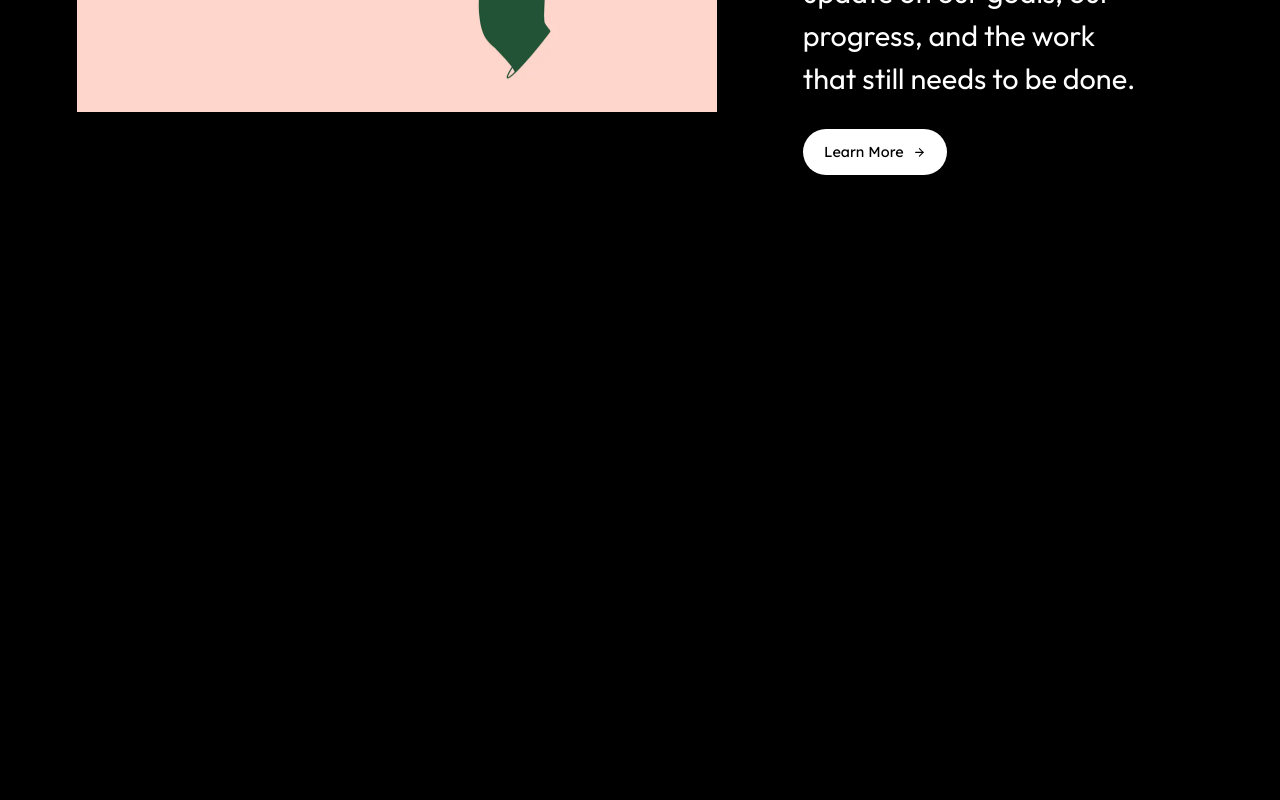
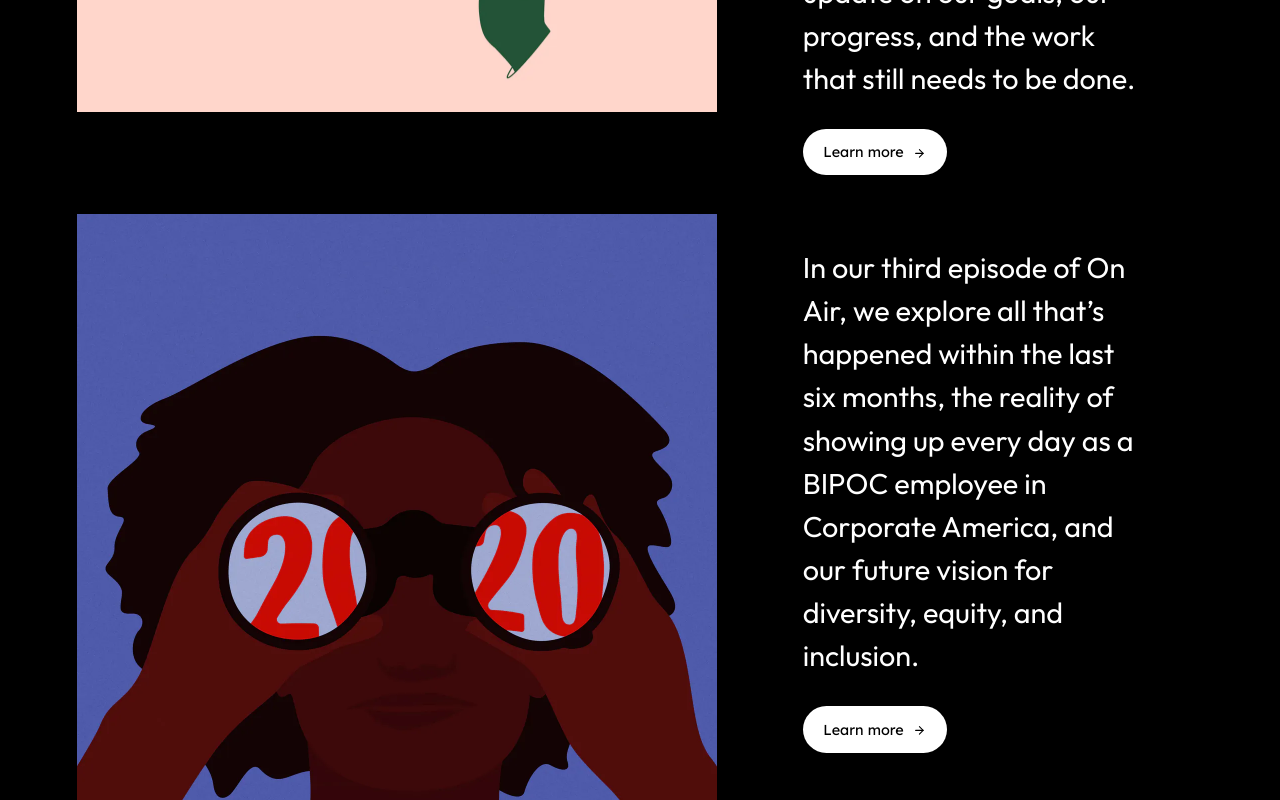
Before and after one commit to nedu-m/fp-ableton, a React (Create React App) app: page / in a window 1280 px wide. Shown: the part 1320-2120 px from the top of the page. Before the commit the page ends 1534 px from the top, so only its background shows below. Built offline with nearby package versions, Linux system fonts and the light colour scheme.

Commit message:
added react helmet to handle meta and links

```diff
--- a/package.json
+++ b/package.json
@@ -16,6 +16,7 @@
     "framer-motion": "^6.3.2",
     "react": "^18.1.0",
     "react-dom": "^18.1.0",
+    "react-helmet": "^6.1.0",
     "react-icons": "^4.3.1",
     "react-router-dom": "^6.3.0",
     "react-scripts": "5.0.1",
--- a/src/App.js
+++ b/src/App.js
@@ -7,11 +7,22 @@ import Hero from "./components/Hero/Hero";
 import Videoplayer from "./components/Videoplayer/Videoplayer";
 import BackgroundText from "./components/BackgroundText/BackgroundText";
 import Works from "./components/Works/Works";
+import { Helmet } from "react-helmet";
 
 
 function App() {
   return (
-    <ThemeProvider theme={Theme}>
+    <>
+      <Helmet>
+        <title>
+          Instrument | A creative agency.
+        </title>
+        <meta name="description" content="Instrument is a creative agency" />
+        <meta data-n-head="ssr" data-hid="og:image" property="og:image" content="https://images.prismic.io/instrument-v5/83967c1c-120b-44c7-89ae-1066bb39f59a_Instrument-homepage-prismic-social.png?auto=compress,format"></meta>
+        <link data-n-head="ssr" rel="icon" type="image/x-icon" href="https://www.instrument.com/favicon.ico" />
+      </Helmet>
+
+      <ThemeProvider theme={Theme}>
       <BrowserRouter>
         <GlobalStyle />
         <Routes>
@@ -23,6 +34,7 @@ function App() {
       <BackgroundText />
       <Works />
     </ThemeProvider>
+    </>
   );
 }
 
--- a/src/components/Button/Button.jsx
+++ b/src/components/Button/Button.jsx
@@ -6,7 +6,7 @@ export const ButtonContainer = styled.button`
   flex-direction: row;
   place-content: center;
   align-items: center;
-  gap: 0.56rem;
+  gap: 0.66rem;
   background: ${props => props.theme.colors.white};
   border-radius: 2rem;
   width: 9rem;
@@ -32,10 +32,12 @@ export const ButtonLink = styled.a`
   font-weight: 400;
   font-size: 0.9rem;
   font-family: 'Lexend Deca', sans-serif;
+  gap: 0.6rem;
 `;
 
 export const ButtonIcon = styled(FiArrowRight)`
   font-size: 0.8rem;
-  display: flex;
+  display: center;
   place-content: center;
+  margin-top: 0.2rem;
 `;
--- a/src/components/Works/Works.jsx
+++ b/src/components/Works/Works.jsx
@@ -13,29 +13,45 @@ import {
   ButtonContainer
 } from '../Button/Button';
 
-import firstImage from "../../assets/images/image1.png";
-import secondImage from "../../assets/images/image2.jpg";
-// import thirdImage from "../../assets/images/image3.jpg";
+import { worksData } from "./data";
+
+// import firstImage from "../../assets/images/image1.png";
+// import secondImage from "../../assets/images/image2.jpg";
+// // import thirdImage from "../../assets/images/image3.jpg";
 
 const Works = () => {
+  const [tab, setTab] = React.useState(0);
+
+  const handleTab = (index) => {
+    setTab(index);
+  };
+
   return (
-    <WorkContainer>
+    <>
+      {worksData.map((work, index) => {
+        return (
+          <WorkContainer
+            onLoad={() => handleTab(index)}
+            key={work.id}
+            isActive={tab === index ? true : false}
+          >
             <WorkImageContainer>
-        <WorkImage src={firstImage} />
+              <WorkImage src={work.image} />
             </WorkImageContainer>
             <WorkDescriptionContainer>
-        <WorkDescription>
-          In the summer of 2020, we reported our representation data
-          and committed to doing so annually. One year later, we are pleased to share an update on our goals,
-          our progress, and the work that still needs to be done.
-        </WorkDescription>
+              <WorkDescription>{work.description}</WorkDescription>
               <ButtonContainer>
-          <ButtonLink to="/">Learn More</ButtonLink>
+                <ButtonLink>
+                  Learn more
                   <ButtonIcon />
+                </ButtonLink>
               </ButtonContainer>
             </WorkDescriptionContainer>
           </WorkContainer>
         )
+      })}
+    </>
+  )
 };
 
 export default Works;
--- a/src/components/Works/Works.styled.jsx
+++ b/src/components/Works/Works.styled.jsx
@@ -25,6 +25,7 @@ export const WorkImage = styled.img`
   width: 50vw;
   border: 0;
   grid-row-start: 1;
+  grid-auto-flow: dense;
 
   @media (max-width: 768px) {
     width: calc(100% + 60vw);
--- /dev/null
+++ b/src/components/Works/data.jsx
@@ -0,0 +1,22 @@
+import firstImage from "../../assets/images/image1.png";
+import secondImage from "../../assets/images/image2.jpg";
+import thirdImage from "../../assets/images/image3.jpg";
+
+
+export const worksData = [
+  {
+    id: 1,
+    description: "In the summer of 2020, we reported our representation data and committed to doing so annually. One year later, we are pleased to share an update on our goals, our progress, and the work that still needs to be done.",
+    image: firstImage,
+  },
+  {
+    id: 2,
+    description: "In our third episode of On Air, we explore all that’s happened within the last six months, the reality of showing up every day as a BIPOC employee in Corporate America, and our future vision for diversity, equity, and inclusion.",
+    image: secondImage,
+  },
+  {
+    id: 3,
+    description: "As a full-service partner to the world’s most ambitious companies, we create transformational change through best-in-class digital products and communications.",
+    image: thirdImage,
+  },
+];
```
Also changed, not shown: 2 other files (tests, documents, lock files or other folders). Lines whose indentation alone changed are shown as unchanged.
